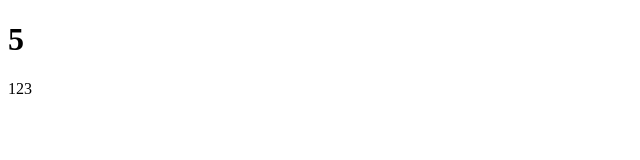
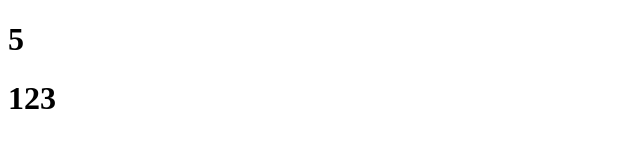
Before and after one commit to komalddeshmukh/kcallback, a plain HTML site: page index.html in a window 1280 px wide. Shown: the full height of the page, 0-640 px from the left. Drawn offline with Linux system fonts and the light colour scheme.

Commit message:
added new

```diff
--- a/index.html
+++ b/index.html
@@ -10,7 +10,7 @@
 <body>
     <h1 class="countdown"></h1>
     <script src="script.js"></script>
-    <he>123</he>
+    <h1>123</h1>
 
 </body>
 </html>
--- a/script.js
+++ b/script.js
@@ -1,6 +1,6 @@
 //crate the countdown
 //select an element h1 with
-console.log("k")
+console.log("k");
 const countdown=document.querySelector(".countdown")
 
 let time=10;
```
Also changed, not shown: style.css (added).
